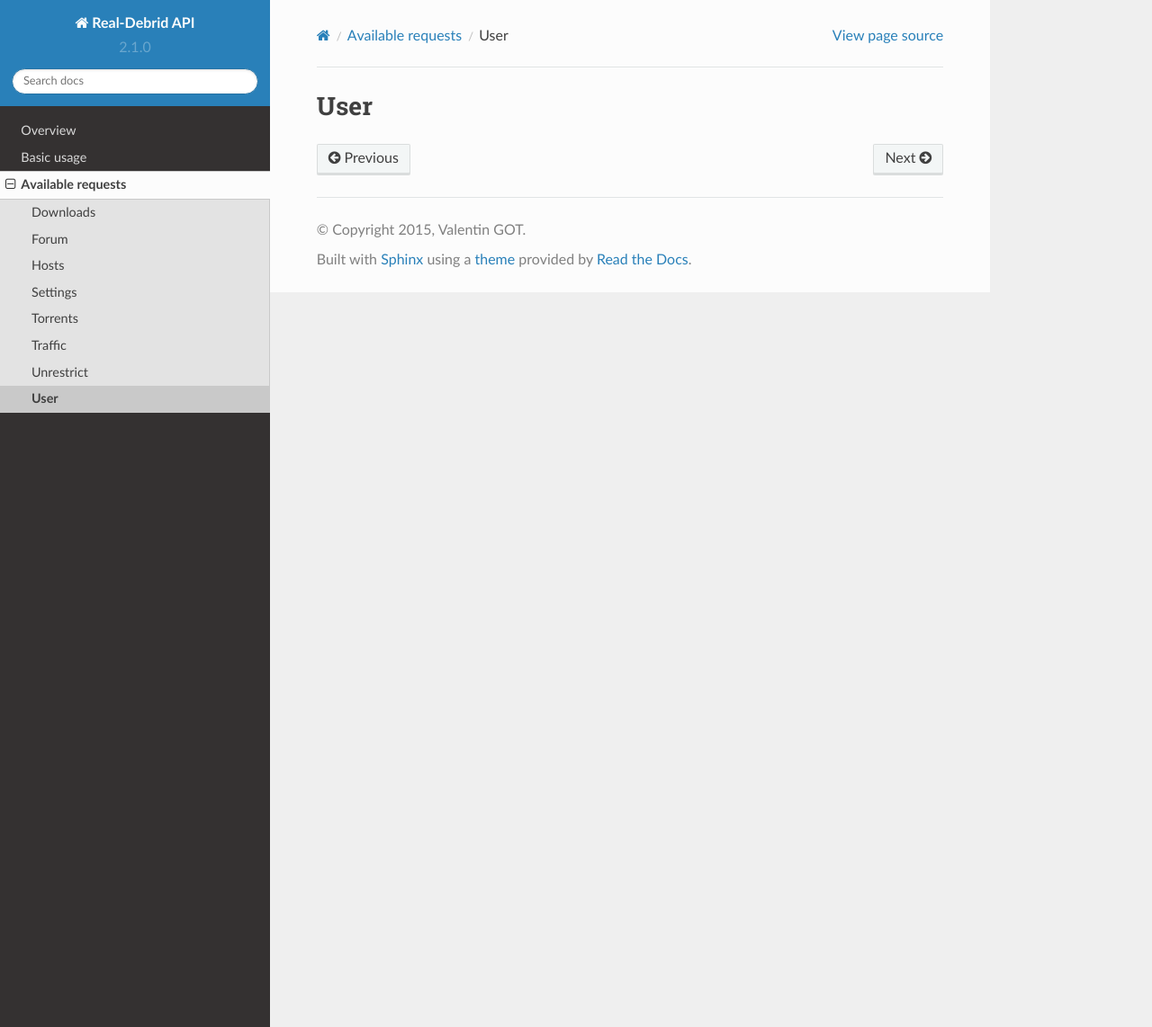
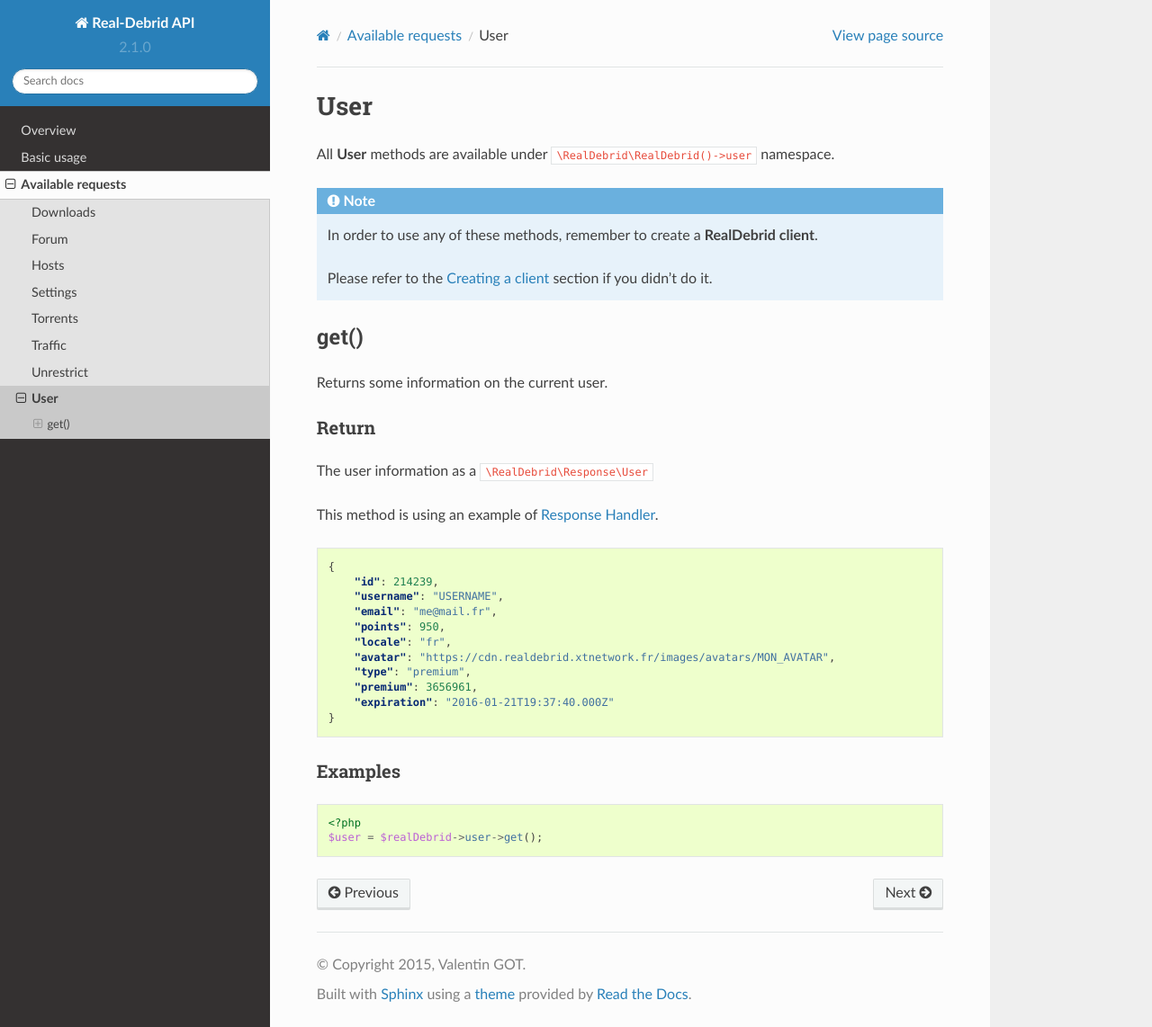
Before and after one commit to ValentinGot/real-debrid, a Sphinx documentation site: the page built from docs/available_requests/user.rst, in a window 1280 px wide and 1142 px high. Shown: the whole window at 90% size. Built offline with Sphinx 7.4.7 and the Read the Docs theme 2.0.0, drawn with Linux system fonts in a browser that asks for light colours.

Commit message:
docs(Available requests): user

```diff
--- a/docs/available_requests/user.rst
+++ b/docs/available_requests/user.rst
@@ -3,3 +3,46 @@
 
 User
 ====
+
+All **User** methods are available under :literal:`\\RealDebrid\\RealDebrid()->user` namespace.
+
+.. note::
+
+    In order to use any of these methods, remember to create a **RealDebrid client**.
+
+    Please refer to the :ref:`Creating a client <creating-a-client>` section if you didn't do it.
+
+
+get()
+-----
+
+Returns some information on the current user.
+
+Return
+^^^^^^
+
+The user information as a :literal:`\\RealDebrid\\Response\\User`
+
+This method is using an example of :doc:`Response Handler <../response_handlers/index>`.
+
+.. code-block:: json
+
+    {
+        "id": 214239,
+        "username": "USERNAME",
+        "email": "me@mail.fr",
+        "points": 950,
+        "locale": "fr",
+        "avatar": "https://cdn.realdebrid.xtnetwork.fr/images/avatars/MON_AVATAR",
+        "type": "premium",
+        "premium": 3656961,
+        "expiration": "2016-01-21T19:37:40.000Z"
+    }
+
+Examples
+^^^^^^^^
+
+.. code-block:: php
+
+    <?php
+    $user = $realDebrid->user->get();
```
